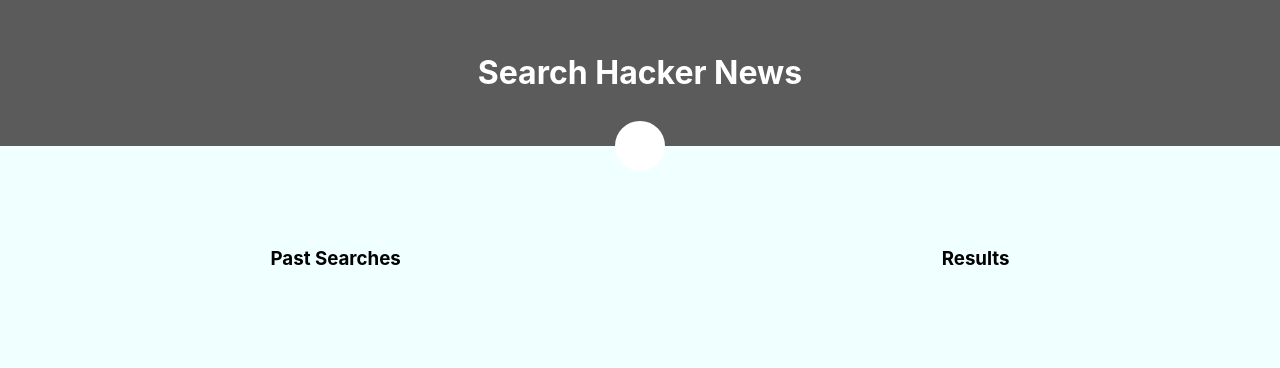
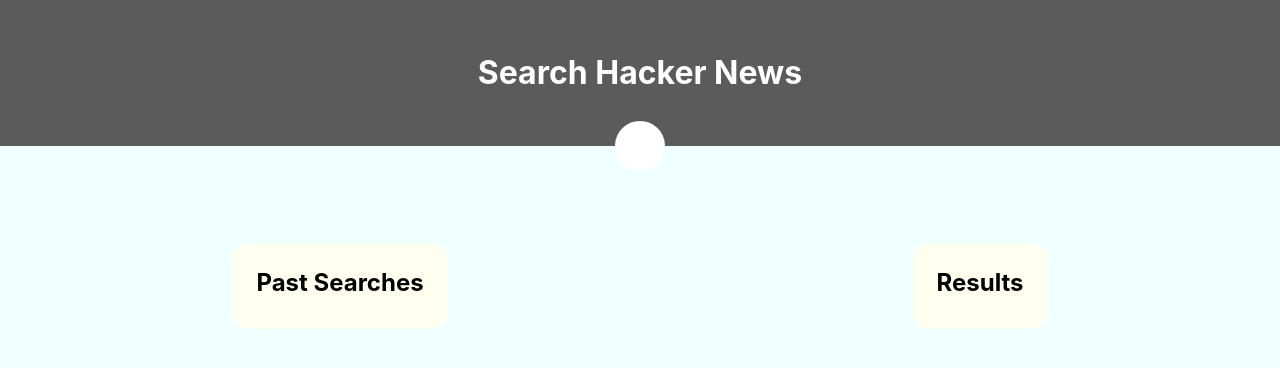
Before and after one commit to kalebal/hn-redux, a React (Create React App) app: page / in a window 1280 px wide. Shown: the top 368 px of the page. Built offline with nearby package versions, Linux system fonts and the light colour scheme.

Commit message:
style results and search lists

```diff
--- a/src/features/results/ResultsList.js
+++ b/src/features/results/ResultsList.js
@@ -9,7 +9,7 @@
 
   if (typeof results !== undefined) {
     return (
-      <section>
+      <section className="results">
         <h3>Results</h3>
         <ul>
         {results.map((result) => {
--- a/src/features/search/PastSearches.js
+++ b/src/features/search/PastSearches.js
@@ -11,7 +11,7 @@
   // To consider: cache past results by search query for faster load time on click
   console.log(pastSearches);
   return (
-    <section>
+    <section className="pastSearches">
       <h3>Past Searches</h3>
       <ul>
       {pastSearches.map((search) => {
--- a/src/features/search/Search.js
+++ b/src/features/search/Search.js
@@ -31,7 +31,7 @@
       <div className="searchBar" action="">
         <input
         type="text"
-        placeholder="Search Hacker News 🧐"
+        placeholder="What're you looking for? 🧐"
         autoFocus={true}
         value={text}
         onChange={handleChange}
```
